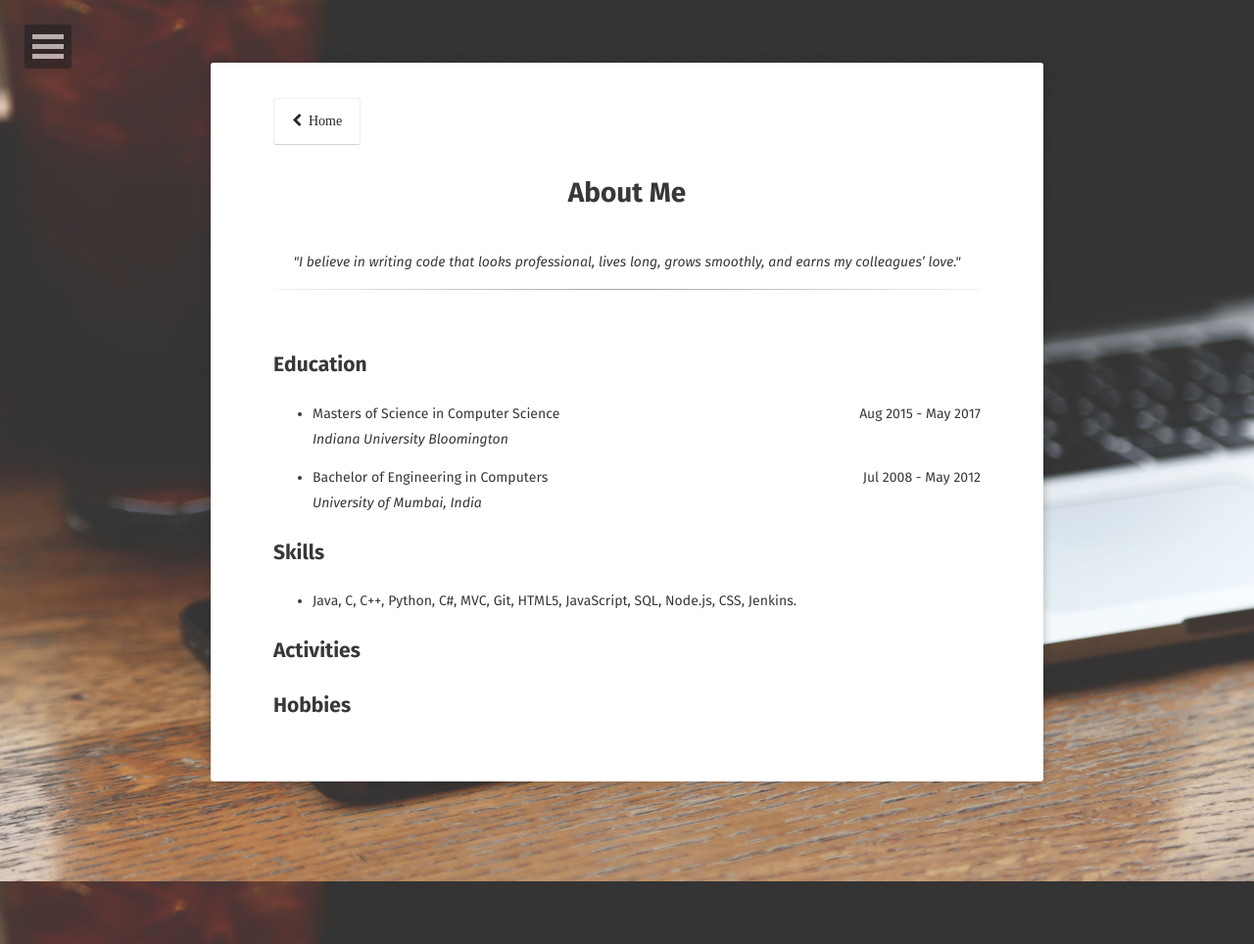
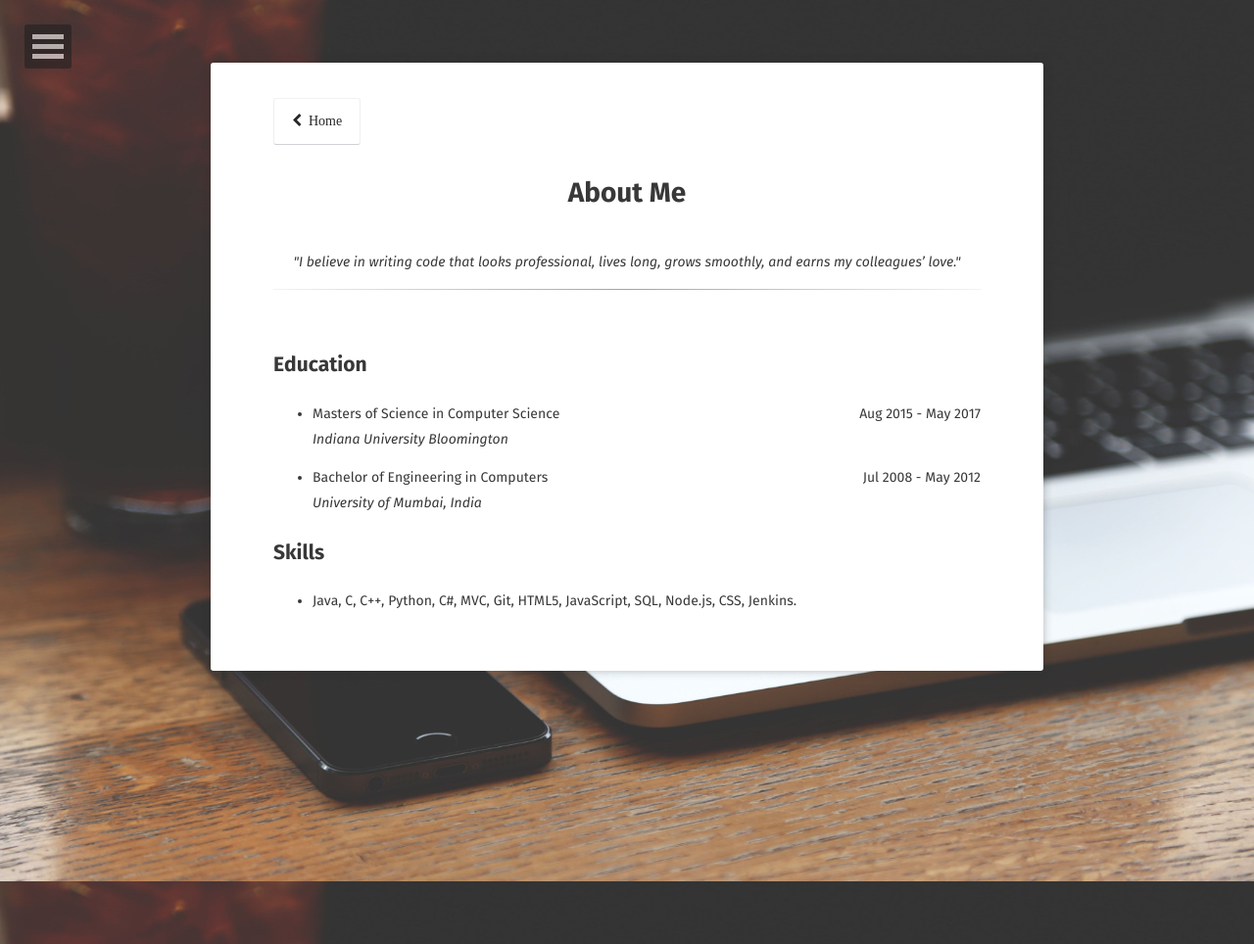
Before and after one commit to rohitnair987/rohitnair987.github.io, a Jekyll site: the page built from about/index.md, in a window 1280 px wide. Shown: the whole page at 98% size. Built offline with Jekyll 4.4.1, drawn with Linux system fonts in a browser that asks for light colours; some web fonts are replaced.

Commit message:
Removed unused code

```diff
--- a/about/index.md
+++ b/about/index.md
@@ -25,9 +25,3 @@ comments: false
 
 ## Skills
 * Java, C, C++, Python, C#, MVC, Git, HTML5, JavaScript, SQL, Node.js, CSS, Jenkins.
-
-
-## Activities
-
-
-## Hobbies
```
